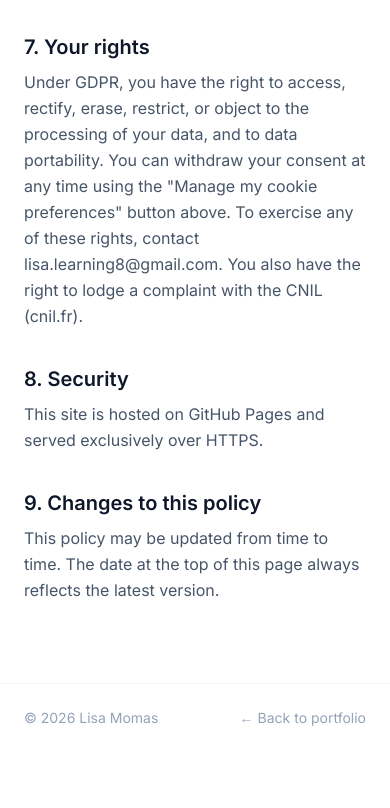
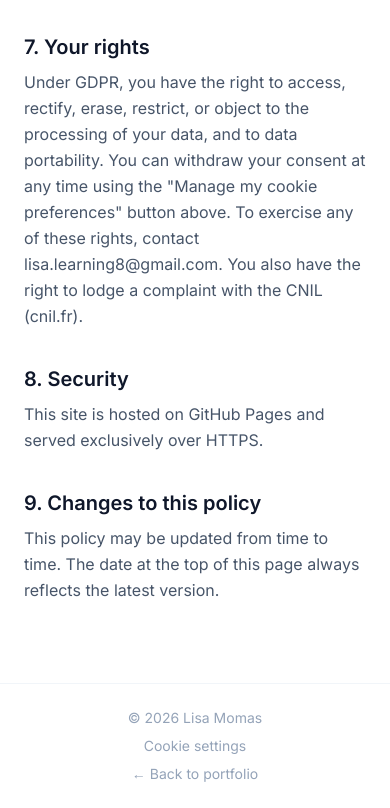
Before and after one commit to Neotopia/neotopia.github.io, a plain HTML site: page politique-confidentialite.html in a window 390 px wide. Shown: the part 1870-2678 px from the top of the page. Before the commit the page ends 2622 px from the top, so only its background shows below. Drawn offline with nearby package versions, Linux system fonts and the light colour scheme.

Commit message:
CMP: change implementation in manual blocking instead of auto blocking

```diff
--- a/politique-confidentialite.html
+++ b/politique-confidentialite.html
@@ -1,10 +1,11 @@
 <!DOCTYPE html>
 <html lang="en">
 <head>
-  <!-- Cookiebot — doit être le tout premier script chargé, avant le dataLayer et GTM,
-       pour que le blocage automatique (data-blockingmode="auto") intercepte bien
-       les scripts de mesure avant tout consentement. -->
-  <script id="Cookiebot" src="https://consent.cookiebot.com/uc.js" data-cbid="44696c03-0291-4f8c-824c-dc82c7c706fa" data-blockingmode="auto" type="text/javascript"></script>
+  <!-- Cookiebot — mode manuel : on ne laisse Cookiebot bloquer QUE le script GTM
+       (via type="text/plain" data-cookieconsent="statistics" ci-dessous), au lieu
+       du mode auto qui scanne/intercepte tous les scripts de la page et entre en
+       conflit avec le CDN Tailwind (classes utilitaires non générées). -->
+  <script id="Cookiebot" src="https://consent.cookiebot.com/uc.js" data-cbid="44696c03-0291-4f8c-824c-dc82c7c706fa" type="text/javascript"></script>
 
   <!-- dataLayer state — variables globales disponibles avant le chargement du conteneur GTM -->
   <script>
@@ -12,8 +13,10 @@
     dataLayer.push({site_name: 'My portfolio'});
   </script>
 
-  <!-- Google Tag Manager -->
-  <script>(function(w,d,s,l,i){w[l]=w[l]||[];w[l].push({'gtm.start':
+  <!-- Google Tag Manager — bloqué manuellement tant que le consentement "Statistiques"
+       n'est pas accordé ; Cookiebot repasse ce script en text/javascript et l'exécute
+       automatiquement dès que ce consentement est donné. -->
+  <script type="text/plain" data-cookieconsent="statistics">(function(w,d,s,l,i){w[l]=w[l]||[];w[l].push({'gtm.start':
   new Date().getTime(),event:'gtm.js'});var f=d.getElementsByTagName(s)[0],
   j=d.createElement(s),dl=l!='dataLayer'?'&l='+l:'';j.async=true;j.src=
   'https://www.googletagmanager.com/gtm.js?id='+i+dl;f.parentNode.insertBefore(j,f);
@@ -140,8 +143,10 @@
 
   <!-- ═══════════════════════════════ FOOTER ══════════════════════════════════ -->
   <footer class="border-t border-slate-100 py-6">
-    <div class="max-w-3xl mx-auto px-6 flex justify-between items-center text-sm text-slate-400">
+    <div class="max-w-3xl mx-auto px-6 flex flex-col sm:flex-row justify-between items-center gap-2 text-sm text-slate-400">
       <span>© 2026 Lisa Momas</span>
+      <button onclick="if (window.Cookiebot) Cookiebot.renew();" class="hover:text-teal-600 transition-colors"
+         data-i18n="footer.cookies" data-interaction-type="cta" data-section="footer">Cookie settings</button>
       <a href="index.html" class="hover:text-teal-600 transition-colors" data-i18n="nav.back">← Back to portfolio</a>
     </div>
   </footer>
@@ -173,6 +178,7 @@
         'privacy.s9.body': 'This site is hosted on GitHub Pages and served exclusively over HTTPS.',
         'privacy.s10.title': '9. Changes to this policy',
         'privacy.s10.body': 'This policy may be updated from time to time. The date at the top of this page always reflects the latest version.',
+        'footer.cookies': 'Cookie settings',
       },
       fr: {
         'nav.back': '← Retour au portfolio',
@@ -198,6 +204,7 @@
         'privacy.s9.body': "Ce site est hébergé sur GitHub Pages et servi exclusivement en HTTPS.",
         'privacy.s10.title': '9. Modifications de cette politique',
         'privacy.s10.body': "Cette politique peut être mise à jour ponctuellement. La date en haut de cette page reflète toujours la dernière version.",
+        'footer.cookies': 'Gestion des cookies',
       }
     };
 
```
Also changed, not shown: index.html (+13 -6 lines).
